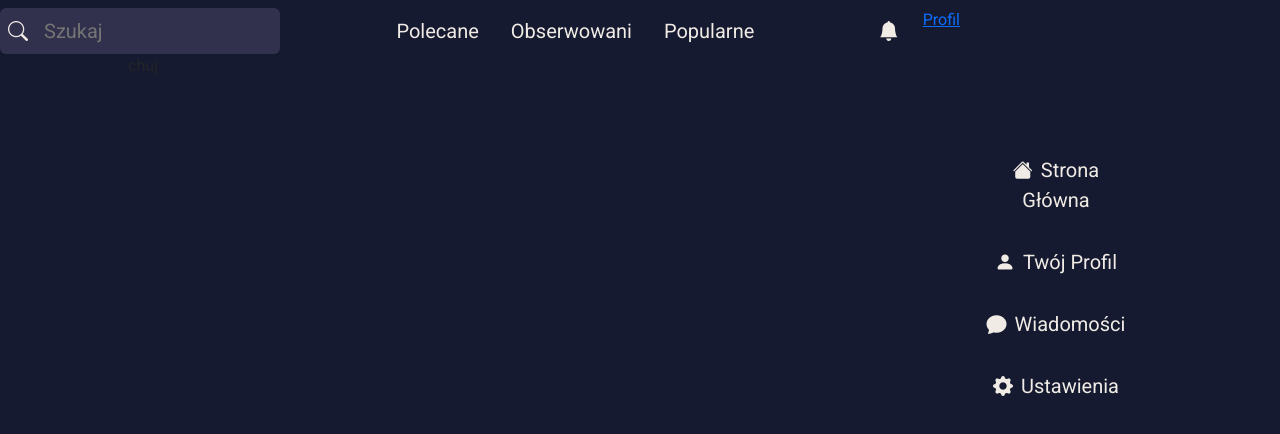
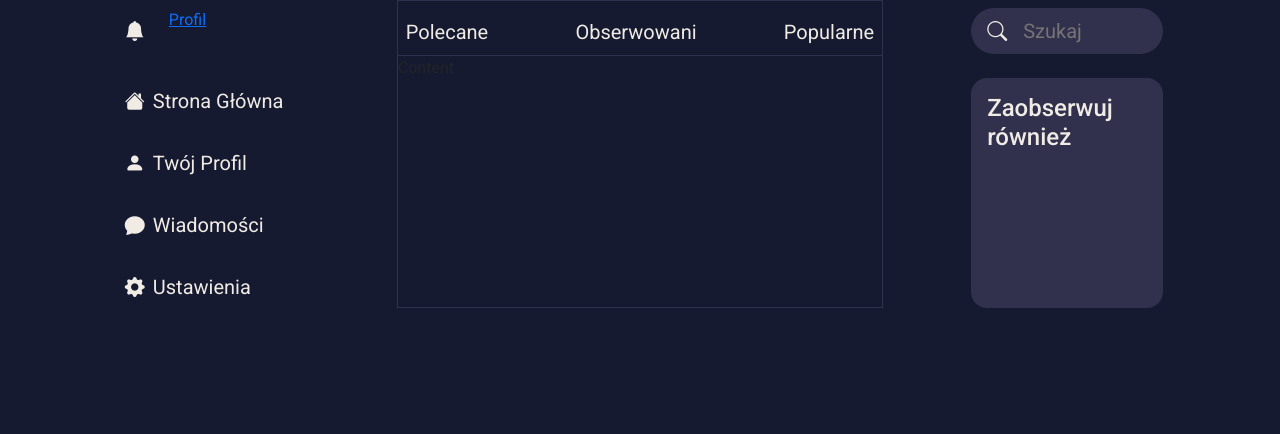
Before and after one commit to BiOSFire/weber, a Vue app in the folder frontend/: page / in a window 1280 px wide. Shown: the top 434 px of the page. Built offline with nearby package versions, Linux system fonts and the light colour scheme.

Commit message:
Created base main page, without content and profil

```diff
--- a/frontend/src/assets/style/styles.css
+++ b/frontend/src/assets/style/styles.css
@@ -18,21 +18,25 @@ body {
   min-width: 100vw;
 }
 /* Navbar settings */
-.nav-right-box {
-  height: 400px;
-  width: 15%;
+.main-left-box,
+.main-right-box {
+  width: 20%;
+  height: 300px;
+}
+.main-mid-box {
+  width: auto;
+  border-bottom: 1px solid var(--dark-color);
 }
 
-.home {
-  width: 50%;
+.content-wrapper {
+  width: 38%;
+  border: 1px solid var(--dark-color);
 }
 
-.obs-prop-box {
-  width: 15%;
-}
 button,
 .bi,
-input {
+input,
+h4 {
   background: transparent;
   border: none;
   color: var(--web-color);
@@ -44,15 +48,21 @@ button:hover {
   color: var(--darkest-color);
   transition: 0.3s;
 }
+button:hover .bi {
+  color: var(--darkest-color);
+  transition: 0.3s;
+}
 .btn-top:hover {
   background-color: var(--dark-color);
   color: var(--web-color);
 }
 
 /* Search bar */
-.search-bar {
+.search-bar,
+.obs-too-box {
   background: var(--dark-color);
 }
+
 input:focus,
 textarea:focus,
 select:focus {
--- /dev/null
+++ b/frontend/src/components/MainLeftComponent.vue
@@ -0,0 +1,29 @@
+<template>
+  <div class="main-left-box d-flex flex-column me-4 mt-2">
+    <div class="d-flex flex-row gap-3">
+      <button class="btn-top rounded-2 fs-5 p-2">
+        <i class="bi bi-bell-fill"></i>
+      </button>
+      <div><a href="">Profil</a></div>
+    </div>
+    <div
+      class="d-flex align-items-start justify-content-center fw-bold flex-column pe-3 gap-3 mt-4 position-sticky"
+    >
+      <button class="p-2 rounded-2 fs-5">
+        <i class="bi bi-house-fill pe-2"></i>Strona Główna
+      </button>
+      <button class="p-2 rounded-2 fs-5">
+        <i class="bi bi-person-fill pe-2"></i>Twój Profil
+      </button>
+      <button class="p-2 rounded-2 fs-5">
+        <i class="bi bi-chat-fill pe-2"></i>Wiadomości
+      </button>
+      <button class="p-2 rounded-2 fs-5">
+        <i class="bi bi-gear-fill pe-2"></i>Ustawienia
+      </button>
+    </div>
+  </div>
+</template>
+
+<scr setup lang="ts">
+</scr>
--- /dev/null
+++ b/frontend/src/components/MainMidComponent.vue
@@ -0,0 +1,9 @@
+<template>
+  <div
+    class="main-mid-box d-flex flex-row gap-3 w-100 justify-content-between align-items-center gap-2 top-0"
+  >
+    <button class="btn-top fs-5 p-2 pt-3">Polecane</button>
+    <button class="btn-top fs-5 p-2 pt-3">Obserwowani</button>
+    <button class="btn-top fs-5 p-2 pt-3">Popularne</button>
+  </div>
+</template>
--- /dev/null
+++ b/frontend/src/components/MainRightComponent.vue
@@ -0,0 +1,13 @@
+<template>
+  <div class="main-right-box d-flex align-items-end flex-column ms-4 mt-2">
+    <div class="search-bar rounded-5 fs-5 p-2 px-3 w-75">
+      <span><i class="bi bi-search btn-top pe-3"></i></span>
+      <input type="text" placeholder="Szukaj" class="w-75" />
+    </div>
+    <div
+      class="obs-too-box d-flex align-items-start justify-content-start fw-bold flex-column p-3 gap-3 mt-4 position-sticky top-0 rounded-4 w-75 h-100"
+    >
+      <h4 class="m-0 p-0">Zaobserwuj również</h4>
+    </div>
+  </div>
+</template>
--- a/frontend/src/components/NavTopComponent.vue
+++ /dev/null
@@ -1,21 +0,0 @@
-<template>
-  <div
-    class="nav-top-box d-flex flex-row justify-content-between gap-2 align-items-center mt-2 w-75"
-  >
-    <div class="search-bar rounded-2 fs-5 p-2">
-      <span><i class="bi bi-search btn-top pe-3"></i></span>
-      <input type="text" placeholder="Szukaj" />
-    </div>
-    <div class="d-flex flex-row gap-3">
-      <button class="btn-top rounded-2 fs-5 p-2">Polecane</button>
-      <button class="btn-top rounded-2 fs-5 p-2">Obserwowani</button>
-      <button class="btn-top rounded-2 fs-5 p-2">Popularne</button>
-    </div>
-    <div class="d-flex flex-row gap-3">
-      <button class="btn-top rounded-2 fs-5 p-2">
-        <i class="bi bi-bell-fill"></i>
-      </button>
-      <div><a href="">Profil</a></div>
-    </div>
-  </div>
-</template>
--- a/frontend/src/components/NavigationComponent.vue
+++ /dev/null
@@ -1,21 +0,0 @@
-<template>
-  <div
-    class="nav-right-box d-flex align-items-center justify-content-center fw-bold flex-column p-3 gap-3 mt-4 position-sticky top-0"
-  >
-    <button class="p-2 rounded-2 fs-5">
-      <i class="bi bi-house-fill pe-2"></i>Strona Główna
-    </button>
-    <button class="p-2 rounded-2 fs-5">
-      <i class="bi bi-person-fill pe-2"></i>Twój Profil
-    </button>
-    <button class="p-2 rounded-2 fs-5">
-      <i class="bi bi-chat-fill pe-2"></i>Wiadomości
-    </button>
-    <button class="p-2 rounded-2 fs-5">
-      <i class="bi bi-gear-fill pe-2"></i>Ustawienia
-    </button>
-  </div>
-</template>
-
-<scr setup lang="ts">
-</scr>
--- a/frontend/src/components/ObservationPropsComponent.vue
+++ /dev/null
@@ -1,3 +0,0 @@
-<template>
-  <div class="obs-prop-box">chuj</div>
-</template>
--- a/frontend/src/views/HomeView.vue
+++ b/frontend/src/views/HomeView.vue
@@ -1,11 +1,11 @@
 <template>
-  <div class="d-flex flex-column">
-    <nav-top-component />
-    <div class="d-flex flex-row justify-content-center">
-      <observation-props-component />
-      <div class="home fs-1"></div>
-      <navigation-component />
+  <div class="d-flex flex-row justify-content-center">
+    <main-left-component />
+    <div class="content-wrapper d-flex flex-column">
+      <main-mid-component />
+      <div class="content">Content</div>
     </div>
+    <main-right-component />
   </div>
 </template>
 
```
Also changed, not shown: frontend/src/main.ts (+6 -6 lines).
